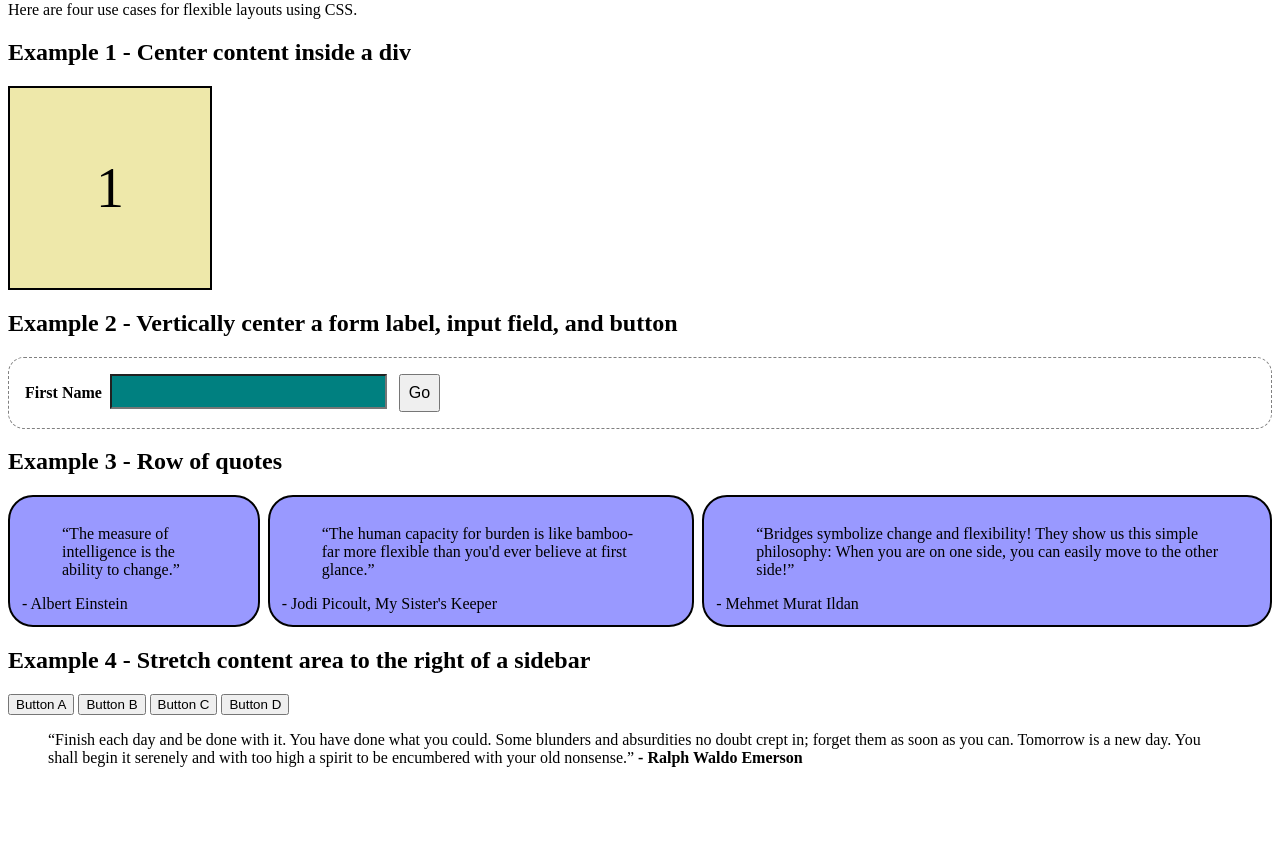
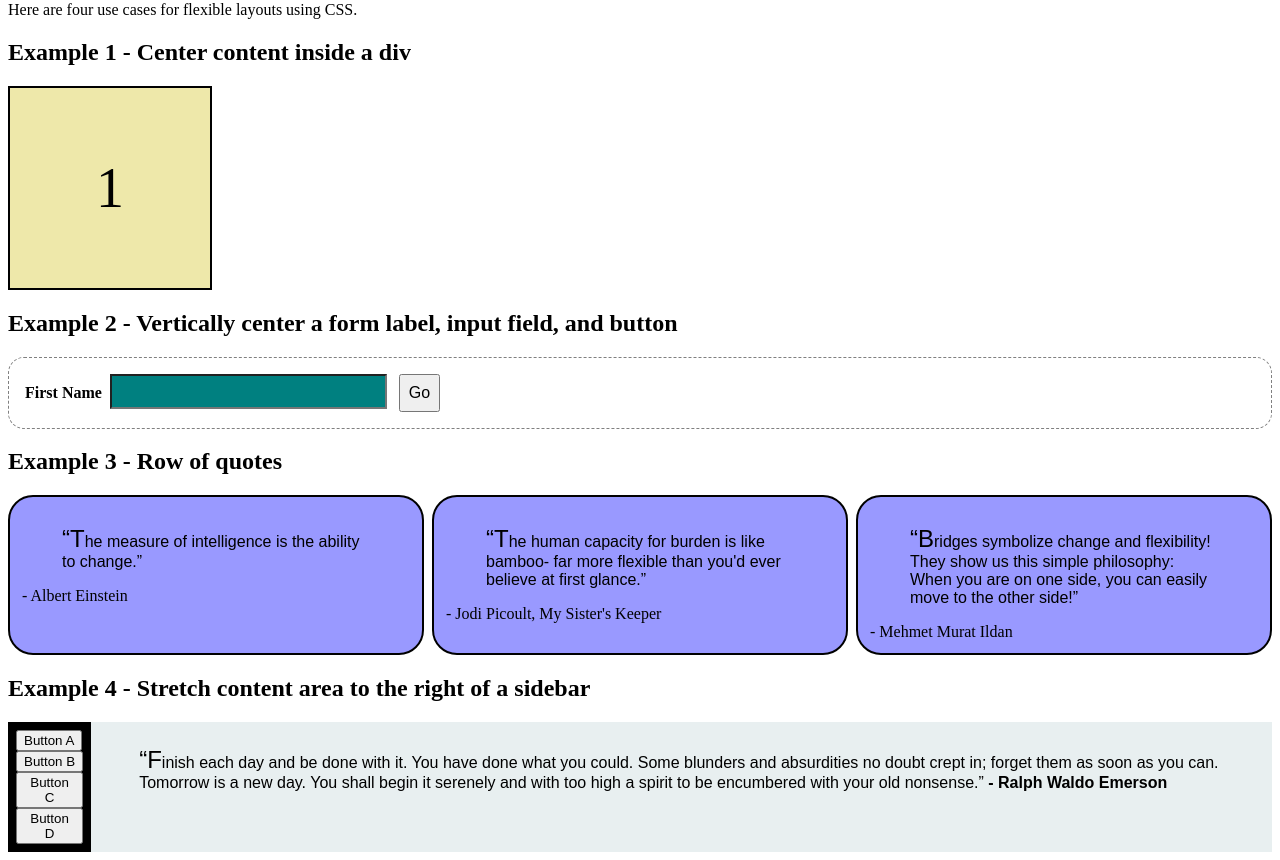
Before and after one commit to xgg0213/aa07-css-flex-box-temp, a plain HTML site: page index.html in a window 1280 px wide. Shown: the part 79-939 px from the top of the page. Before the commit the page ends 862 px from the top, so only its background shows below. Drawn offline with Linux system fonts and the light colour scheme.

Commit message:
phase 4 completed

```diff
--- a/main.css
+++ b/main.css
@@ -56,13 +56,22 @@
 
     /* Phase 3 */
 
-    /* Your code here
+    /* Your code here */
+    width: 33%;
+    display: column;
+    /* justify-content: column; */
+    align-items: flex-end;
+
 }
 
 .example4 {
     /* Phase 4 - Part 1 of 2 */
 
-    /* Your code here
+    /* Your code here */
+    display: flex;
+    /* flex-direction: column; */
+
+
 }
 
 .sidebar {
@@ -71,11 +80,14 @@
 
     /* Phase 4 - Part 2 of 2 */
 
-    /* Your code here
+    /* Your code here */
+    width: 10%
 }
 .content-area {
     background-color: #E8EFF0;
     padding: 8px;
+    display: flex;
+    align-items: flex-start;
 }
 
 blockquote {
```
